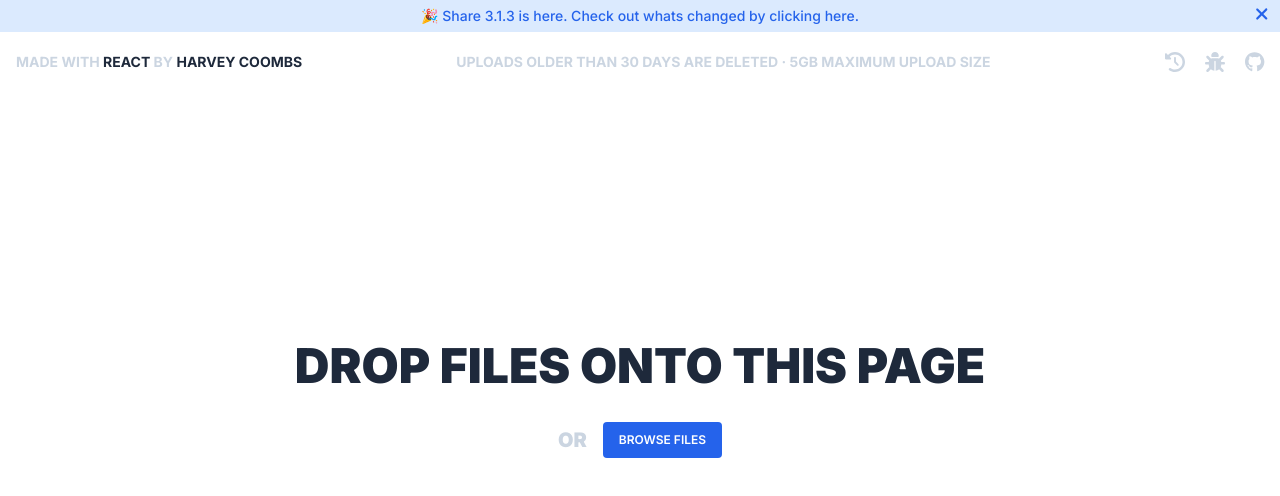
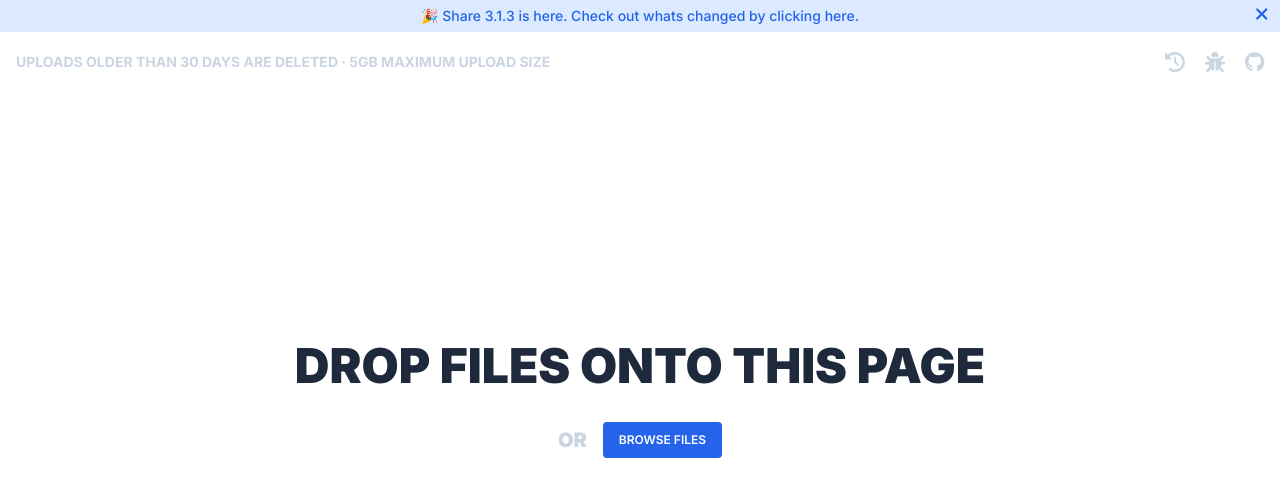
Before and after one commit to harveycoombs/share, a Next.js app: page / in a window 1280 px wide. Shown: the top 496 px of the page. Built offline with nearby package versions, Linux system fonts and the light colour scheme.

Commit message:
Removal of credit from header

```diff
--- a/src/app/ui/header.tsx
+++ b/src/app/ui/header.tsx
@@ -101,7 +101,6 @@ export default function Header() {
             <header className="absolute top-0 left-0 right-0">
                 <Banner><span>&#127881; Share 3.1.3 is here. Check out whats changed by clicking <a href="https://github.com/harveycoombs/share/releases" target="_blank" className="hover:underline">here</a>.</span></Banner>
                 <div className="flex justify-between items-center p-4 max-[460px]:p-3">
-                    <strong className="text-sm font-bold max-lg:text-xs">MADE <span className="max-[460px]:hidden">WITH <span className="text-slate-800 dark:text-zinc-400">REACT</span></span> BY <a href="https://harveycoombs.com/" target="_blank" className="text-slate-800 decoration-2 hover:underline dark:text-zinc-400">HARVEY COOMBS</a></strong>
                     <div className="text-sm font-bold pointer-events-none select-none max-lg:hidden">UPLOADS OLDER THAN 30 DAYS ARE DELETED &middot; 5GB MAXIMUM UPLOAD SIZE</div>
                     <nav>
                         <HeaderNavigationItem title="View Upload History" icon={faClockRotateLeft} click={openHistory} />
```
